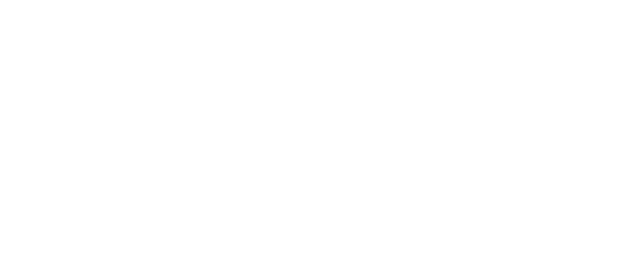
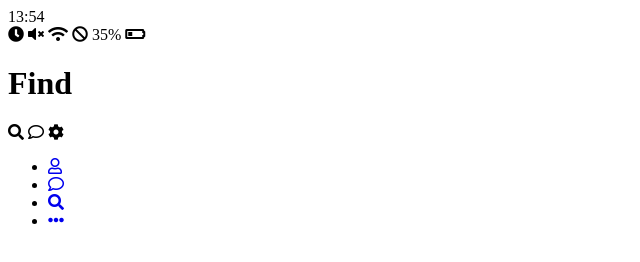
Before and after one commit to zpdl95/kakao-clone-v2.0, a plain HTML site: page find.html in a window 1280 px wide. Shown: the whole page, without its empty margins (0-640 px from the left). Drawn offline with Linux system fonts and the light colour scheme.

Commit message:
#1.3 Navigation Bar

```diff
--- a/find.html
+++ b/find.html
@@ -0,0 +1,71 @@
+<!DOCTYPE html>
+<html lang="en">
+  <head>
+    <meta charset="UTF-8" />
+    <meta name="viewport" content="width=device-width, initial-scale=1.0" />
+    <link
+      rel="stylesheet"
+      href="https://use.fontawesome.com/releases/v5.7.2/css/all.css"
+      integrity="sha384-fnmOCqbTlWIlj8LyTjo7mOUStjsKC4pOpQbqyi7RrhN7udi9RwhKkMHpvLbHG9Sr"
+      crossorigin="anonymous"
+    />
+    <!--해당링크(href)를 불러옴(import하는 방법)-->
+    <title>Find | Kakao Clone</title>
+  </head>
+  <body>
+    <div class="status-bar">
+      <div class="status-bar__column">
+        <span class="status-bar__clock">13:54</span>
+      </div>
+      <div class="status-bar__column">
+        <i class="fas fa-clock"></i>
+        <i class="fas fa-volume-mute"></i>
+        <i class="fas fa-wifi"></i>
+        <i class="fas fa-ban"></i>
+        <span class="status-bar__battery-level">35%</span>
+        <i class="fas fa-battery-quarter"></i>
+        <!--"-"는 글자를 나누기 위해 사용. "__"는 부모,자식관계를 나누기 위해 사용-->
+      </div>
+    </div>
+    <header class="header">
+      <div class="header__header-column">
+        <h1 class="header__title">Find</h1>
+      </div>
+      <div class="header__header-column">
+        <span class="header__icon">
+          <i class="fas fa-search"></i>
+        </span>
+        <span class="header__icon">
+          <i class="far fa-comment"></i>
+        </span>
+        <span class="header__icon">
+          <i class="fas fa-cog"></i>
+        </span>
+      </div>
+    </header>
+    <nav class="navi">
+      <ul class="navi__list">
+        <li class="navi__list-item">
+          <a href="friends.html" class="navi__list-link">
+            <i class="far fa-user"></i
+          ></a>
+        </li>
+        <li class="navi__list-item">
+          <a href="index.html" class="navi__list-link">
+            <i class="far fa-comment"></i
+          ></a>
+        </li>
+        <li class="navi__list-item">
+          <a href="find.html" class="navi__list-link">
+            <i class="fas fa-search"></i
+          ></a>
+        </li>
+        <li class="navi__list-item">
+          <a href="more.html" class="navi__list-link">
+            <i class="fas fa-ellipsis-h"></i
+          ></a>
+        </li>
+      </ul>
+    </nav>
+  </body>
+</html>
```
Also changed, not shown: friends.html (+71 -0 lines), index.html (+24 -0 lines), more.html (+71 -0 lines).
